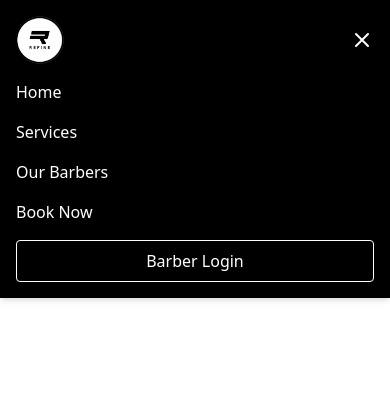
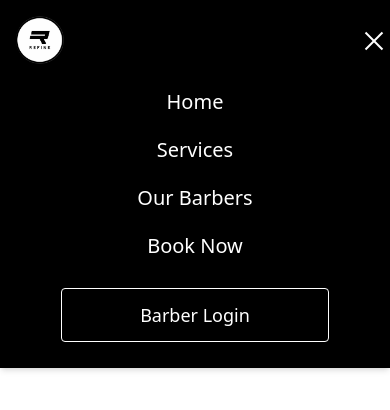
Before and after one commit to James-Burch/Refine-Barbers, a React (Vite) app: page / in a window 390 px wide. Both pictures are taken after a click on the button 362 px from the left and 40 px from the top of the page. Shown: the top 410 px of the page. Built offline with nearby package versions, Linux system fonts and the light colour scheme.

Commit message:
Add animations to menu icon and edit text sizes for readability

```diff
--- a/src/components/layout/Navbar.tsx
+++ b/src/components/layout/Navbar.tsx
@@ -13,12 +13,29 @@ const Navbar = () => {
                     </Link>
 
                     <button
-                        className="md:hidden"
+                        className="md:hidden relative w-6 h-6 focus:outline-none"
                         onClick={() => setIsMenuOpen(!isMenuOpen)}
                     >
-                        <svg xmlns="http://www.w3.org/2000/svg" fill="none" viewBox="0 0 24 24" stroke="currentColor" className="w-6 h-6">
-                            <path strokeLinecap="round" strokeLinejoin="round" strokeWidth={2} d={isMenuOpen ? "M6 18L18 6M6 6l12 12" : "M4 6h16M4 12h16M4 18h16"} />
-                        </svg>
+                        {/* First line */}
+                        <span
+                            className={`absolute h-0.5 w-6 bg-white transform transition-all duration-300 ease-in-out ${
+                                isMenuOpen ? 'rotate-45 top-3' : 'rotate-0 top-1'
+                            }`}
+                        ></span>
+
+                        {/* Middle line */}
+                        <span
+                            className={`absolute h-0.5 bg-white transform transition-all duration-300 ease-in-out ${
+                                isMenuOpen ? 'w-0 opacity-0 left-3' : 'w-6 opacity-100 left-0'
+                            } top-3`}
+                        ></span>
+
+                        {/* Bottom line */}
+                        <span
+                            className={`absolute h-0.5 w-6 bg-white transform transition-all duration-300 ease-in-out ${
+                                isMenuOpen ? '-rotate-45 top-3' : 'rotate-0 top-5'
+                            }`}
+                        ></span>
                     </button>
 
                     {/* Desktop menu */}
@@ -35,20 +52,24 @@ const Navbar = () => {
                     </nav>
                 </div>
 
-                {/* Mobile menu */}
-                {isMenuOpen && (
-                    <nav className="mt-4 flex flex-col space-y-4 md:hidden">
-                        <Link to="/" className="hover:text-gray-400 transition-colors">Home</Link>
-                        <Link to="/#services" className="hover:text-gray-400 transition-colors">Services</Link>
-                        <Link to="/#barbers" className="hover:text-gray-400 transition-colors">Our Barbers</Link>
-                        <Link to="/booking" className="hover:text-gray-400 transition-colors">Book Now</Link>
-                        <Link to="/login">
-                            <button className="border border-white text-white px-4 py-2 rounded hover:bg-white hover:text-black transition-colors w-full">
+                {/* Mobile menu with height animation */}
+                <div
+                    className={`md:hidden overflow-hidden transition-all duration-300 ease-in-out ${
+                        isMenuOpen ? 'max-h-72 opacity-100' : 'max-h-0 opacity-0'
+                    }`}
+                >
+                    <nav className="flex flex-col items-center space-y-5 py-6">
+                        <Link to="/" className="text-xl font-medium hover:text-gray-400 transition-colors">Home</Link>
+                        <Link to="/#services" className="text-xl font-medium hover:text-gray-400 transition-colors">Services</Link>
+                        <Link to="/#barbers" className="text-xl font-medium hover:text-gray-400 transition-colors">Our Barbers</Link>
+                        <Link to="/booking" className="text-xl font-medium hover:text-gray-400 transition-colors">Book Now</Link>
+                        <Link to="/login" className="w-3/4 text-center mt-2">
+                            <button className="border border-white text-white px-5 py-3 rounded text-lg font-medium hover:bg-white hover:text-black transition-colors w-full">
                                 Barber Login
                             </button>
                         </Link>
                     </nav>
-                )}
+                </div>
             </div>
         </header>
     );
```
